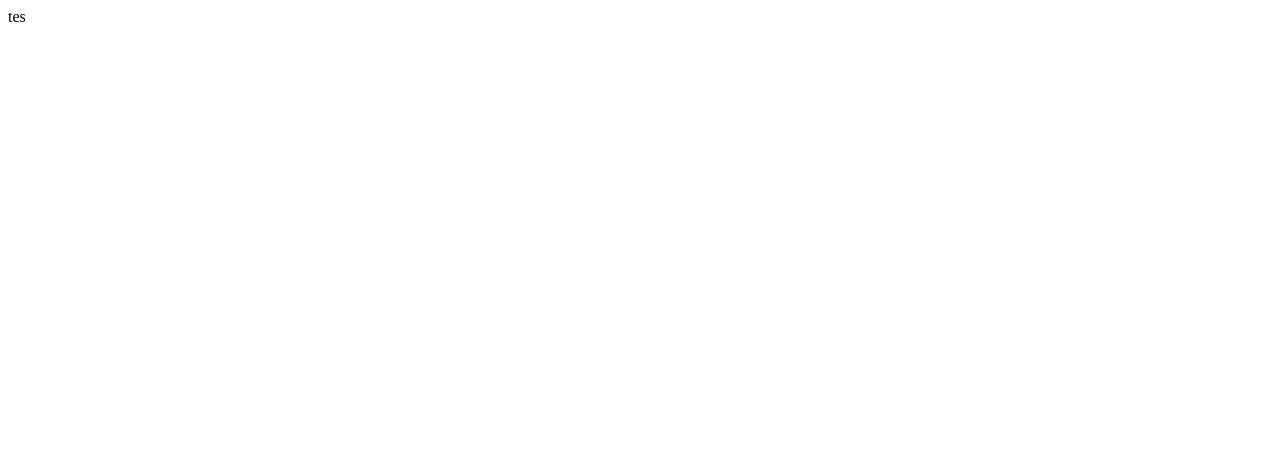
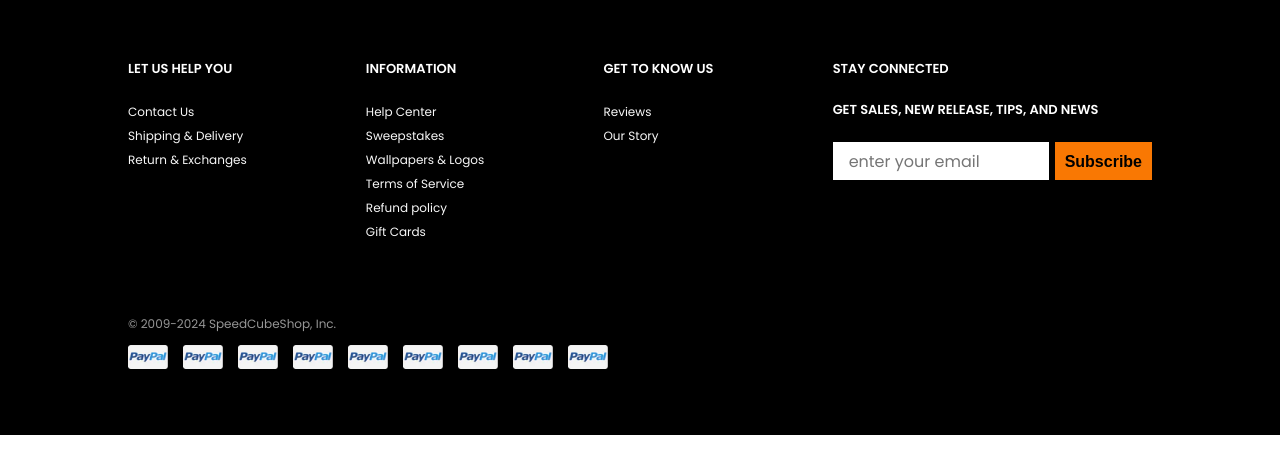
Before and after one commit to an0nymID/idcubes-store, a plain HTML site: page index.html in a window 1280 px wide. Drawn offline with Linux system fonts and the light colour scheme.

Commit message:
feat: footer v1

```diff
--- a/index.html
+++ b/index.html
@@ -3,9 +3,77 @@
   <head>
     <meta charset="UTF-8">
     <meta name="viewport" content="width=device-width, initial-scale=1.0">
+    <link rel="stylesheet" href="style.css">
+
+    <link rel="preconnect" href="https://fonts.googleapis.com">
+    <link rel="preconnect" href="https://fonts.gstatic.com" crossorigin>
+    <link
+      href="https://fonts.googleapis.com/css2?family=Poppins:ital,wght@0,100;0,200;0,300;0,400;0,500;0,600;0,700;0,800;0,900;1,100;1,200;1,300;1,400;1,500;1,600;1,700;1,800;1,900&display=swap"
+      rel="stylesheet">
     <title>ID Cubes Store</title>
+
   </head>
   <body>
-  tes
+    <footer>
+      <div class="footer__wrapper">
+        <div class="footer__link">
+          <div class="footer__link__help">
+            <h5 class="footer__link__help__title">LET US HELP YOU</h5>
+            <ul>
+              <li>Contact Us</li>
+              <li>Shipping & Delivery</li>
+              <li>Return & Exchanges</li>
+            </ul>
+          </div>
+          <div class="footer__link_info">
+            <h5 class="footer__link__help__title">INFORMATION</h5>
+            <ul>
+              <li>Help Center</li>
+              <li>Sweepstakes</li>
+              <li>Wallpapers & Logos</li>
+              <li>Terms of Service</li>
+              <li>Refund policy</li>
+              <li>Gift Cards</li>
+            </ul>
+          </div>
+          <div class="footer__link__know">
+
+            <h5 class="footer__link__help__title">GET TO KNOW US</h5>
+            <ul>
+              <li>Reviews</li>
+              <li>Our Story</li>
+            </ul>
+          </div>
+          <div class="footer__link__sosmed">
+            <div>
+              <h5 class="footer__link__help__title">STAY CONNECTED</h5>
+            </div>
+            <div>
+              <h5 class="footer__link__help__title">GET SALES, NEW RELEASE, TIPS, AND NEWS</h5>
+              <form action class="form__input__email">
+                <input type="email" placeholder="enter your email" class="input__email">
+                <button class="input__email__button">Subscribe</button>
+              </form>
+            </div>
+          </div>
+        </div>
+        <div class="footer__copy__credit">
+          <div class="footer__copyright">
+            <p>&copy; 2009-2024 SpeedCubeShop, Inc.</p>
+          </div>
+          <div class="footer__credit__card">
+            <img src="./assets/paypal-logo.jpg" width="40" height="24" alt>
+            <img src="./assets/paypal-logo.jpg" width="40" height="24" alt>
+            <img src="./assets/paypal-logo.jpg" width="40" height="24" alt>
+            <img src="./assets/paypal-logo.jpg" width="40" height="24" alt>
+            <img src="./assets/paypal-logo.jpg" width="40" height="24" alt>
+            <img src="./assets/paypal-logo.jpg" width="40" height="24" alt>
+            <img src="./assets/paypal-logo.jpg" width="40" height="24" alt>
+            <img src="./assets/paypal-logo.jpg" width="40" height="24" alt>
+            <img src="./assets/paypal-logo.jpg" width="40" height="24" alt>
+          </div>
+        </div>
+      </div>
+    </footer>
   </body>
 </html>
--- a/style.css
+++ b/style.css
@@ -0,0 +1,85 @@
+body {
+  margin: 0;
+  padding: 0;
+  box-sizing: border-box;
+  font-family: 'Arial', 'Poppins', sans-serif;
+}
+
+footer {
+  color: white;
+  background-color: black;
+  font-family: 'Poppins', sans-serif;
+}
+
+.footer__link {
+  display: flex;
+  flex-direction: row;
+  justify-content: space-between;
+  gap: 50px;
+  margin: auto;
+  width: 80vw;
+  padding: 37px 0px 25px;
+}
+
+li {
+  text-decoration: none;
+  list-style: none;
+  line-height: 2;
+}
+
+ul {
+  padding: 0;
+  font-size: 12px;
+  color: #f8f8f8;
+}
+
+.footer__link__help__title {
+  font-size: 13px;
+  font-weight: 600;
+  filter: contrast(1.5);
+}
+
+.form__input__email {
+  display: flex;
+  gap: 6px;
+  align-items: center;
+}
+
+.input__email {
+  height: 38px;
+  width: 200px;
+  padding: 0 0 0 16px;
+  color: rgb(24, 24, 24);
+  font-size: 16px;
+  font-weight: 400;
+  font-family: 'Poppins', sans-serif;
+  border: none;
+  outline: 0;
+}
+
+.input__email__button {
+  background-color: rgb(249, 120, 3);
+  height: 38px;
+  border: none;
+  outline: 0;
+  padding: 11px 10px;
+  font-size: 16px;
+  font-weight: 600;
+  color: black;
+}
+
+.footer__copy__credit {
+  padding: 22px 0 66px;
+  margin: auto;
+  width: 80vw;
+}
+
+.footer__copyright {
+  color: #969696;
+  font-size: 12px;
+}
+
+.footer__credit__card {
+  display: flex;
+  gap: 15px;
+}
```
Also changed, not shown: assets/paypal-logo.jpg (added). Lines whose indentation alone changed are shown as unchanged.
